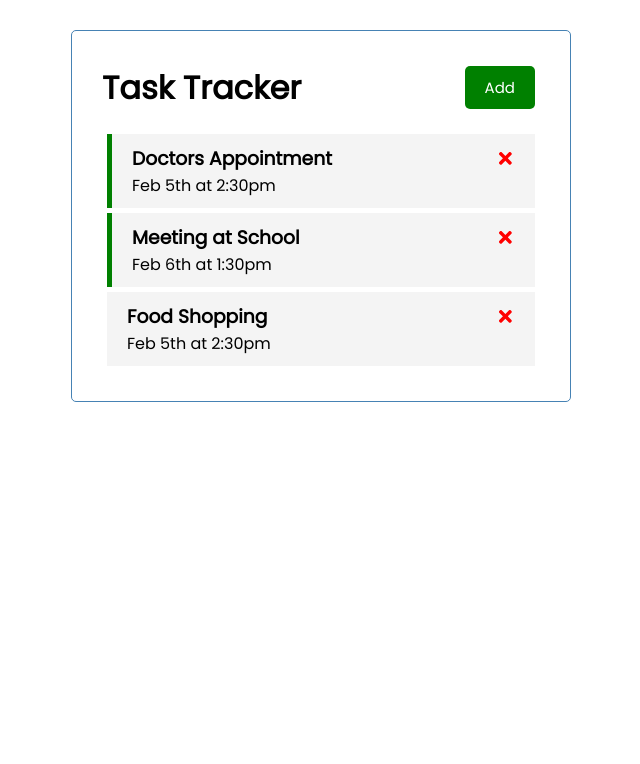
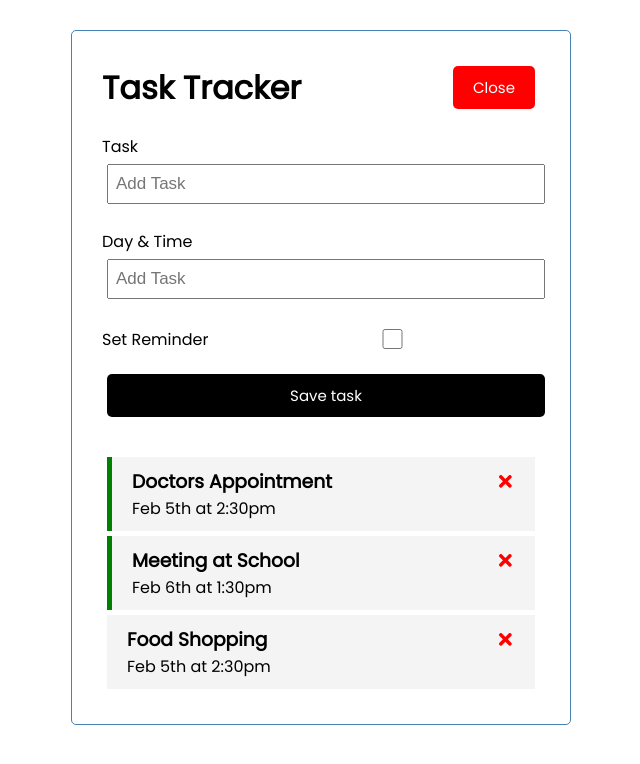
Before and after one commit to AndreREL/react-task-tracker, a React (Create React App) app: page / in a window 1280 px wide. Both pictures are taken after a click on the button "Add". Shown: the top 764 px of the page, without its empty margins (319-959 px from the left). Built offline with nearby package versions, Linux system fonts and the light colour scheme.

Commit message:
Added AddTask component

```diff
--- a/src/App.js
+++ b/src/App.js
@@ -1,8 +1,11 @@
 import { useState } from "react";
 import Header from "./components/Header";
 import Tasks from "./components/Tasks";
+import AddTask from "./components/AddTask";
 
 const App = () => {
+    const [showAddTask, setShowAddTask] = useState(false)
+
     const [tasks, setTasks] = useState(
         [
             {
@@ -26,6 +29,13 @@
         ]
     )
 
+    // Add Task
+    const addTask = (task) => {
+        const id = Math.floor(Math.random() * 10000) + 1
+        const newTask = {id, ...task}
+        setTasks([...tasks, newTask])
+    }
+
     // Delete Task
     const deleteTask = (id) => {
         setTasks(tasks.filter((task) => task.id !== id))
@@ -38,9 +48,10 @@
 
     return (
         <div className="container">
-            <Header />
+            <Header onAdd={() => setShowAddTask(!showAddTask)} showAdd={showAddTask}  />
+            {showAddTask && <AddTask onAdd={addTask}/>}
             {tasks.length > 0 ? (
-                <Tasks tasks={tasks} onDelete={deleteTask} onToggle={toggleReminder}/>
+                <Tasks tasks={tasks} onDelete={deleteTask} onToggle={toggleReminder} />
             ) : (
                 'No Tasks to show'
             )}
--- /dev/null
+++ b/src/components/AddTask.js
@@ -0,0 +1,56 @@
+import { useState } from 'react'
+
+const AddTask = ({ onAdd }) => {
+    const [text, setText] = useState('')
+    const [day, setDay] = useState('')
+    const [reminder, setReminder] = useState(false)
+
+    const onSubmit = (e) => {
+        e.preventDefault()
+
+        if(!text) {
+            alert('Please add a task')
+            return
+        }
+
+        onAdd({ text, day, reminder })
+
+        setText('')
+        setDay('')
+        setReminder(false)
+    }
+
+    return (
+    <form className="add-form" onSubmit={onSubmit}>
+        <div className="form-control">
+            <label>Task</label>
+            <input
+                type="text"
+                placeholder="Add Task"
+                value={text} onChange={(e) => setText(e.target.value)}
+            />
+        </div>
+        <div className="form-control">
+            <label>Day & Time</label>
+            <input
+                type="text"
+                placeholder="Add Task"
+                value={day} onChange={(e) => setDay(e.target.value)}
+            />
+        </div>
+        <div className="form-control form-control-check">
+            <label>Set Reminder</label>
+            <input
+                type="checkbox"
+                checked={reminder}
+                value={reminder}
+                onChange={(e) => setReminder(e.currentTarget.checked)}
+            />
+        </div>
+
+        <input type="submit" value="Save task" className="btn btn-block"/>
+    </form>
+    )
+}
+
+export default AddTask
--- a/src/components/Header.js
+++ b/src/components/Header.js
@@ -1,15 +1,15 @@
 import PropTypes from 'prop-types'
 import Button from './Button'
 
-const Header = ({ title }) => {
-    const onClick = () => {
-        console.log('Click')
-    }
-
+const Header = ({ title, onAdd, showAdd }) => {
     return (
         <header className='header'>
             <h1>{title}</h1>
-            <Button color='green' text='Add' onClick={onClick} />
+            <Button
+                color={showAdd ? 'red' : 'green'}
+                text={showAdd ? 'Close' : 'Add'}
+                onClick={onAdd}
+            />
         </header>
     )
 }
```
